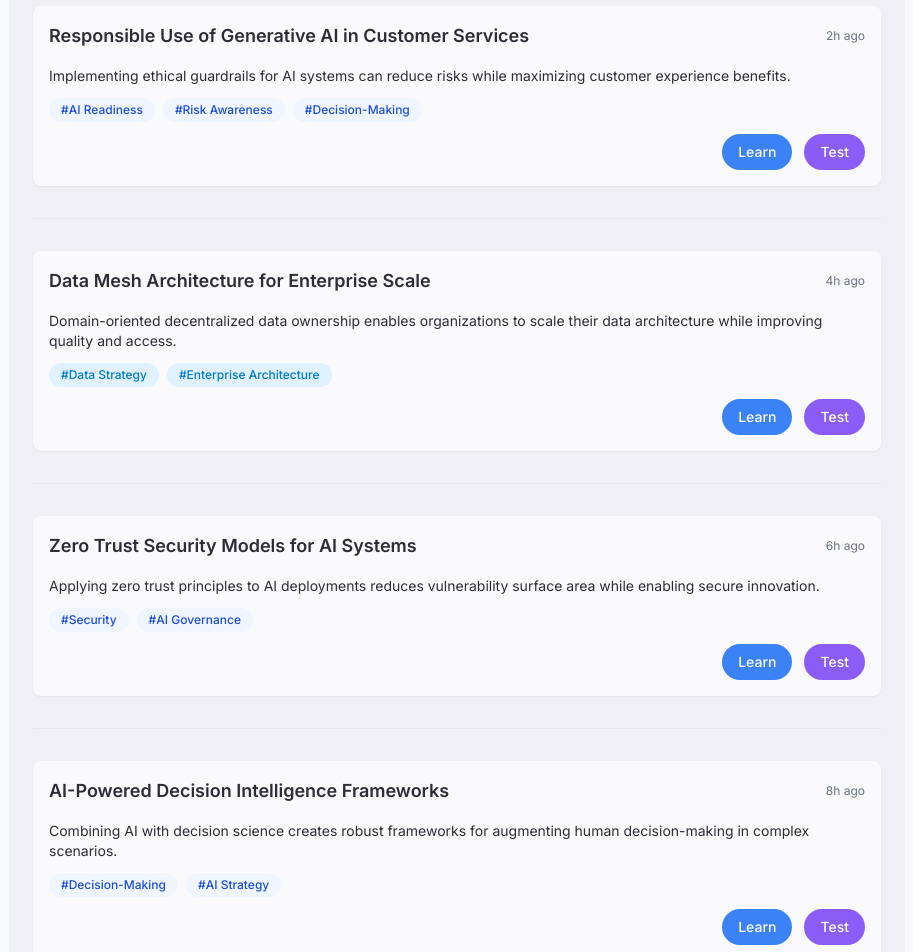
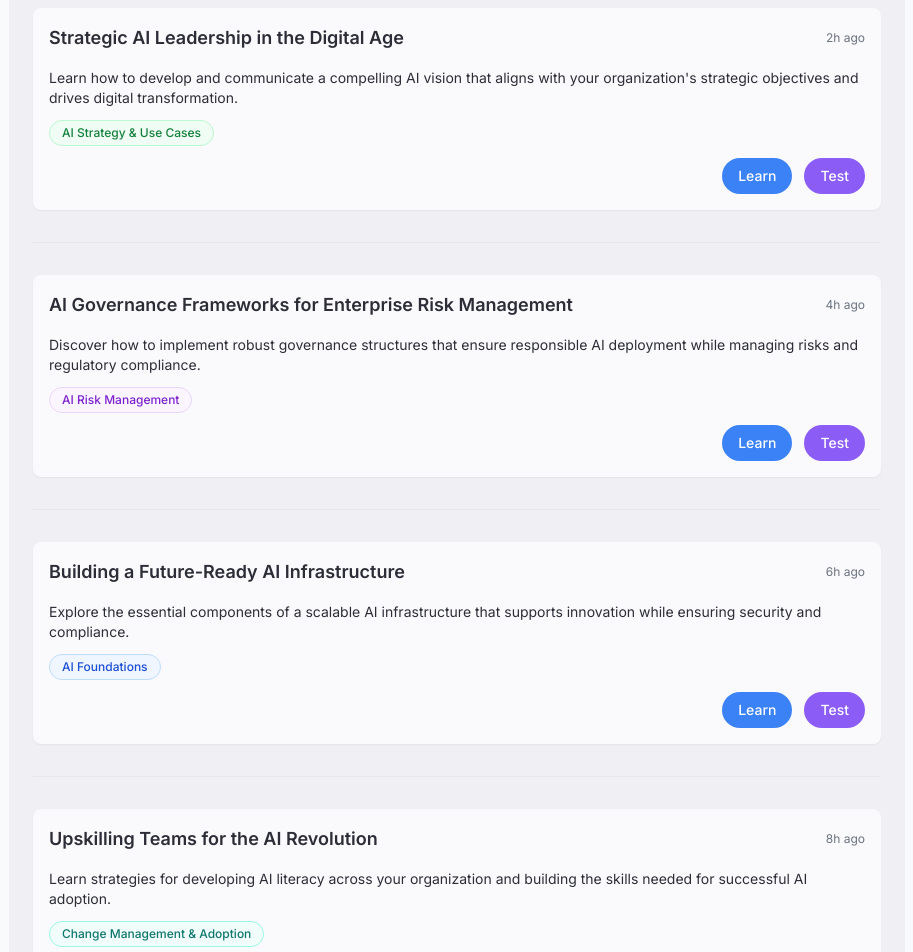
Before and after one commit to danr75/Test2Rapid, a Next.js app: page /daily-feed in a window 1280 px wide. Shown: the part 540-1492 px from the top of the page, without its empty margins (183-1096 px from the left). Built offline with nearby package versions, Linux system fonts and the light colour scheme.

Commit message:
tag system

```diff
--- /dev/null
+++ b/src/components/common/Tag.tsx
@@ -0,0 +1,48 @@
+import React from 'react';
+import tagsData, { Tag as TagType } from '@/types/tags';
+
+const { getGroupById, getTagById } = tagsData;
+
+type TagProps = {
+  tag: TagType | string; // Can be a tag object or tag ID
+  onClick?: (tag: TagType) => void;
+  className?: string;
+  showGroupColor?: boolean;
+};
+
+type ColorKey = 'blue' | 'green' | 'purple' | 'indigo' | 'teal';
+
+const colorMap: Record<ColorKey, string> = {
+  blue: 'bg-blue-50 text-blue-700 hover:bg-blue-100 border-blue-200',
+  green: 'bg-green-50 text-green-700 hover:bg-green-100 border-green-200',
+  purple: 'bg-purple-50 text-purple-700 hover:bg-purple-100 border-purple-200',
+  indigo: 'bg-indigo-50 text-indigo-700 hover:bg-indigo-100 border-indigo-200',
+  teal: 'bg-teal-50 text-teal-700 hover:bg-teal-100 border-teal-200',
+};
+
+const Tag: React.FC<TagProps> = ({
+  tag: tagProp,
+  onClick,
+  className = '',
+  showGroupColor = true
+}) => {
+  // If tag is a string, treat it as an ID and look up the tag
+  const tag = typeof tagProp === 'string' ? getTagById(tagProp) : tagProp;
+  const group = tag ? getGroupById(tag.groupId) : null;
+
+  if (!tag) return null;
+
+  const colorClass = group && showGroupColor ? colorMap[group.color as ColorKey] : colorMap.blue;
+  const clickableClass = onClick ? 'cursor-pointer' : '';
+
+  return (
+    <span
+      className={`inline-flex items-center px-3 py-1 rounded-full text-xs font-medium border ${colorClass} ${clickableClass} ${className}`}
+      onClick={() => onClick?.(tag)}
+    >
+      {tag.name}
+    </span>
+  );
+};
+
+export default Tag;
--- /dev/null
+++ b/src/components/common/TagGroup.tsx
@@ -0,0 +1,54 @@
+import React from 'react';
+import tagsData, { TagGroup as TagGroupType } from '@/types/tags';
+import Tag from './Tag';
+
+type TagGroupProps = {
+  groupId?: string; // If not provided, shows all tags
+  onTagClick?: (tag: any) => void;
+  className?: string;
+  tagClassName?: string;
+  showGroupTitles?: boolean;
+};
+
+const TagGroup: React.FC<TagGroupProps> = ({
+  groupId,
+  onTagClick,
+  className = '',
+  tagClassName = '',
+  showGroupTitles = false,
+}) => {
+  const { tagGroups, getTagsByGroup } = tagsData;
+  const groupsToRender = groupId
+    ? tagGroups.filter((group: TagGroupType) => group.id === groupId)
+    : tagGroups;
+
+  return (
+    <div className={`space-y-4 ${className}`}>
+      {groupsToRender.map((group) => {
+        const groupTags = getTagsByGroup(group.id);
+
+        if (groupTags.length === 0) return null;
+
+        return (
+          <div key={group.id} className="space-y-2">
+            {showGroupTitles && (
+              <h3 className="text-sm font-medium text-gray-500">{group.name}</h3>
+            )}
+            <div className="flex flex-wrap gap-2">
+              {groupTags.map((tag) => (
+                <Tag
+                  key={tag.id}
+                  tag={tag}
+                  onClick={onTagClick}
+                  className={tagClassName}
+                />
+              ))}
+            </div>
+          </div>
+        );
+      })}
+    </div>
+  );
+};
+
+export default TagGroup;
--- a/src/pages/daily-feed.tsx
+++ b/src/pages/daily-feed.tsx
@@ -1,8 +1,10 @@
-import React, { useState, useRef, useEffect } from 'react';
+import React, { useState, useRef } from 'react';
 import Head from 'next/head';
 import { useRouter } from 'next/router';
 import { useLearning } from '@/store/LearningContext';
 import Header from '@/components/Layout/Header';
+import Tag from '@/components/common/Tag';
+import TagGroup from '@/components/common/TagGroup';
 
 const DailyFeedPage: React.FC = () => {
   const router = useRouter();
@@ -145,10 +147,10 @@ const DailyFeedPage: React.FC = () => {
             <div style={{backgroundColor: '#F0F0F4'}} className="mb-10 w-full p-4 rounded-lg">
               <h2 className="font-semibold text-lg mb-4" style={{color: '#2D2D38'}}>Today's Trending Topics</h2>
               <div className="flex flex-wrap gap-3 mt-3">
-                <button className="inline-flex items-center px-3 py-1 rounded-full text-xs font-medium bg-blue-50 text-blue-700 hover:bg-blue-100 transition-colors">#GenerativeAI</button>
-                <button className="inline-flex items-center px-3 py-1 rounded-full text-xs font-medium bg-blue-50 text-blue-700 hover:bg-blue-100 transition-colors">#DataMesh</button>
-                <button className="inline-flex items-center px-3 py-1 rounded-full text-xs font-medium bg-blue-50 text-blue-700 hover:bg-blue-100 transition-colors">#ZeroTrust</button>
-                <button className="inline-flex items-center px-3 py-1 rounded-full text-xs font-medium bg-blue-50 text-blue-700 hover:bg-blue-100 transition-colors">#DecisionIntelligence</button>
+                <Tag tag="ai-foundations" onClick={() => {}} />
+                <Tag tag="ai-strategy" onClick={() => {}} />
+                <Tag tag="ai-ethics" onClick={() => {}} />
+                <Tag tag="change-management" onClick={() => {}} />
               </div>
             </div>
 
@@ -157,19 +159,19 @@ const DailyFeedPage: React.FC = () => {
               <h2 className="text-2xl font-bold mb-4" style={{color: '#2D2D38'}}>What Today's AI Trends Mean for You</h2>
             </div>
             <div className="space-y-8 p-6 rounded-lg" style={{backgroundColor: '#F0F0F4'}} >
-              {/* Concept 1 */}
+              {/* Article 1: Leadership & Strategy */}
               <div style={{backgroundColor: '#FAFAFC'}} className="rounded-lg shadow-sm overflow-hidden">
                 <div className="p-4 space-y-3">
                   <div className="flex justify-between items-center mb-4">
-                    <h2 className="font-semibold text-lg" style={{color: '#2D2D38'}}>Responsible Use of Generative AI in Customer Services</h2>
+                    <h2 className="font-semibold text-lg" style={{color: '#2D2D38'}}>Strategic AI Leadership in the Digital Age</h2>
                     <span className="text-xs" style={{color: '#6B7280'}}>2h ago</span>
                   </div>
-                  <p className="text-sm mb-5" style={{color: '#2D2D38'}}>Implementing ethical guardrails for AI systems can reduce risks while maximizing customer experience benefits.</p>
+                  <p className="text-sm mb-5" style={{color: '#2D2D38'}}>Learn how to develop and communicate a compelling AI vision that aligns with your organization's strategic objectives and drives digital transformation.</p>
 
                   <div className="flex flex-wrap gap-2 mb-3">
-                    <span className="inline-flex items-center px-3 py-1 rounded-full text-xs font-medium bg-blue-50 text-blue-700">#AI Readiness</span>
-                    <span className="inline-flex items-center px-3 py-1 rounded-full text-xs font-medium bg-blue-50 text-blue-700">#Risk Awareness</span>
-                    <span className="inline-flex items-center px-3 py-1 rounded-full text-xs font-medium bg-blue-50 text-blue-700">#Decision-Making</span>
+                    <Tag tag="ai-strategy" onClick={() => {}} className="text-xs" />
+                    <Tag tag="digital-transformation" onClick={() => {}} className="text-xs" />
+                    <Tag tag="leadership" onClick={() => {}} className="text-xs" />
                   </div>
 
                   <div className="flex justify-end items-center gap-3 mt-2">
@@ -192,18 +194,19 @@ const DailyFeedPage: React.FC = () => {
 
               <hr className="border-[#E5E7EB] border-t" />
 
-              {/* Concept 2 */}
+              {/* Article 2: Governance, Policy & Risk */}
               <div style={{backgroundColor: '#FAFAFC'}} className="rounded-lg shadow-sm overflow-hidden">
                 <div className="p-4 space-y-3">
                   <div className="flex justify-between items-center mb-4">
-                    <h2 className="font-semibold text-lg" style={{color: '#2D2D38'}}>Data Mesh Architecture for Enterprise Scale</h2>
+                    <h2 className="font-semibold text-lg" style={{color: '#2D2D38'}}>AI Governance Frameworks for Enterprise Risk Management</h2>
                     <span className="text-xs" style={{color: '#6B7280'}}>4h ago</span>
                   </div>
-                  <p className="text-sm mb-5" style={{color: '#2D2D38'}}>Domain-oriented decentralized data ownership enables organizations to scale their data architecture while improving quality and access.</p>
+                  <p className="text-sm mb-5" style={{color: '#2D2D38'}}>Discover how to implement robust governance structures that ensure responsible AI deployment while managing risks and regulatory compliance.</p>
 
                   <div className="flex flex-wrap gap-2 mb-3">
-                    <span style={{backgroundColor: '#E0F2FF', color: '#007BCE'}} className="text-xs px-3 py-1 rounded-full font-medium">#Data Strategy</span>
-                    <span style={{backgroundColor: '#E0F2FF', color: '#007BCE'}} className="text-xs px-3 py-1 rounded-full font-medium">#Enterprise Architecture</span>
+                    <Tag tag="ai-governance" onClick={() => {}} className="text-xs" />
+                    <Tag tag="risk-management" onClick={() => {}} className="text-xs" />
+                    <Tag tag="compliance" onClick={() => {}} className="text-xs" />
                   </div>
 
                   <div className="flex justify-end items-center gap-3 mt-2">
@@ -226,18 +229,19 @@ const DailyFeedPage: React.FC = () => {
 
               <hr className="border-[#E5E7EB] border-t" />
 
-              {/* Concept 3 */}
+              {/* Article 3: Foundations & Ecosystem */}
               <div style={{backgroundColor: '#FAFAFC'}} className="rounded-lg shadow-sm overflow-hidden">
                 <div className="p-4 space-y-3">
                   <div className="flex justify-between items-center mb-4">
-                    <h2 className="font-semibold text-lg" style={{color: '#2D2D38'}}>Zero Trust Security Models for AI Systems</h2>
+                    <h2 className="font-semibold text-lg" style={{color: '#2D2D38'}}>Building a Future-Ready AI Infrastructure</h2>
                     <span className="text-xs" style={{color: '#6B7280'}}>6h ago</span>
                   </div>
-                  <p className="text-sm mb-5" style={{color: '#2D2D38'}}>Applying zero trust principles to AI deployments reduces vulnerability surface area while enabling secure innovation.</p>
+                  <p className="text-sm mb-5" style={{color: '#2D2D38'}}>Explore the essential components of a scalable AI infrastructure that supports innovation while ensuring security and compliance.</p>
 
                   <div className="flex flex-wrap gap-2 mb-3">
-                    <span className="inline-flex items-center px-3 py-1 rounded-full text-xs font-medium bg-blue-50 text-blue-700">#Security</span>
-                    <span className="inline-flex items-center px-3 py-1 rounded-full text-xs font-medium bg-blue-50 text-blue-700">#AI Governance</span>
+                    <Tag tag="ai-foundations" onClick={() => {}} className="text-xs" />
+                    <Tag tag="infrastructure" onClick={() => {}} className="text-xs" />
+                    <Tag tag="scalability" onClick={() => {}} className="text-xs" />
                   </div>
 
                   <div className="flex justify-end items-center gap-3 mt-2">
@@ -260,18 +264,19 @@ const DailyFeedPage: React.FC = () => {
 
               <hr className="border-[#E5E7EB] border-t" />
 
-              {/* Concept 4 */}
+              {/* Article 4: Workforce Enablement */}
               <div style={{backgroundColor: '#FAFAFC'}} className="rounded-lg shadow-sm overflow-hidden">
                 <div className="p-4 space-y-3">
                   <div className="flex justify-between items-center mb-4">
-                    <h2 className="font-semibold text-lg" style={{color: '#2D2D38'}}>AI-Powered Decision Intelligence Frameworks</h2>
+                    <h2 className="font-semibold text-lg" style={{color: '#2D2D38'}}>Upskilling Teams for the AI Revolution</h2>
                     <span className="text-xs" style={{color: '#6B7280'}}>8h ago</span>
                   </div>
-                  <p className="text-sm mb-5" style={{color: '#2D2D38'}}>Combining AI with decision science creates robust frameworks for augmenting human decision-making in complex scenarios.</p>
+                  <p className="text-sm mb-5" style={{color: '#2D2D38'}}>Learn strategies for developing AI literacy across your organization and building the skills needed for successful AI adoption.</p>
 
                   <div className="flex flex-wrap gap-2 mb-3">
-                    <span className="inline-flex items-center px-3 py-1 rounded-full text-xs font-medium bg-blue-50 text-blue-700">#Decision-Making</span>
-                    <span className="inline-flex items-center px-3 py-1 rounded-full text-xs font-medium bg-blue-50 text-blue-700">#AI Strategy</span>
+                    <Tag tag="workforce-development" onClick={() => {}} className="text-xs" />
+                    <Tag tag="skills-training" onClick={() => {}} className="text-xs" />
+                    <Tag tag="change-management" onClick={() => {}} className="text-xs" />
                   </div>
 
                   <div className="flex justify-end items-center gap-3 mt-2">
--- /dev/null
+++ b/src/types/tags.ts
@@ -0,0 +1,85 @@
+type TagGroup = {
+  id: string;
+  name: string;
+  color: string;
+};
+
+type Tag = {
+  id: string;
+  name: string;
+  groupId: string;
+};
+
+const tagGroups: TagGroup[] = [
+  {
+    id: 'foundations',
+    name: 'Foundations & Ecosystem',
+    color: 'blue',
+  },
+  {
+    id: 'leadership',
+    name: 'Leadership & Strategy',
+    color: 'green',
+  },
+  {
+    id: 'governance',
+    name: 'Governance, Policy & Risk',
+    color: 'purple',
+  },
+  {
+    id: 'dataTech',
+    name: 'Data and Tech Capable',
+    color: 'indigo',
+  },
+  {
+    id: 'workforce',
+    name: 'Workforce Enablement',
+    color: 'teal',
+  },
+];
+
+const tags: Tag[] = [
+  // Foundations & Ecosystem
+  { id: 'ai-foundations', name: 'AI Foundations', groupId: 'foundations' },
+  { id: 'ai-ecosystem', name: 'AI Ecosystem Awareness', groupId: 'foundations' },
+  { id: 'collaboration', name: 'Cross-functional Collaboration', groupId: 'foundations' },
+
+  // Leadership & Strategy
+  { id: 'ai-strategy', name: 'AI Strategy & Use Cases', groupId: 'leadership' },
+  { id: 'commercial-decisions', name: 'Commercial & Investment Decisions', groupId: 'leadership' },
+  { id: 'stakeholder-alignment', name: 'Communication & Stakeholder Alignment', groupId: 'leadership' },
+
+  // Governance, Policy & Risk
+  { id: 'legal-regulatory', name: 'Legal & Regulatory Awareness', groupId: 'governance' },
+  { id: 'ai-policy', name: 'AI Policy Development', groupId: 'governance' },
+  { id: 'governance-assurance', name: 'Governance & Assurance', groupId: 'governance' },
+  { id: 'risk-management', name: 'AI Risk Management', groupId: 'governance' },
+  { id: 'human-oversight', name: 'Human Oversight & Escalation', groupId: 'governance' },
+  { id: 'ai-ethics', name: 'AI Ethics & Social Impact', groupId: 'governance' },
+  { id: 'responsible-procurement', name: 'Responsible AI Procurement', groupId: 'governance' },
+
+  // Data and Tech Capable
+  { id: 'ai-lifecycle', name: 'AI Lifecycle Management', groupId: 'dataTech' },
+  { id: 'measurement', name: 'Measurement & Impact Evaluation', groupId: 'dataTech' },
+  { id: 'data-readiness', name: 'Data & Technology Readiness', groupId: 'dataTech' },
+
+  // Workforce Enablement
+  { id: 'change-management', name: 'Change Management & Adoption', groupId: 'workforce' },
+  { id: 'workforce-planning', name: 'Workforce Planning & Skills', groupId: 'workforce' },
+  { id: 'partnerships', name: 'Partnerships & Collaboration', groupId: 'workforce' },
+  { id: 'best-practices', name: 'Guidelines & Best Practice', groupId: 'workforce' },
+];
+
+export const getTagById = (id: string) => tags.find(tag => tag.id === id);
+export const getGroupById = (id: string) => tagGroups.find(group => group.id === id);
+export const getTagsByGroup = (groupId: string) => tags.filter(tag => tag.groupId === groupId);
+
+export type { Tag, TagGroup };
+
+export default {
+  tagGroups,
+  tags,
+  getTagById,
+  getGroupById,
+  getTagsByGroup,
+};
```
